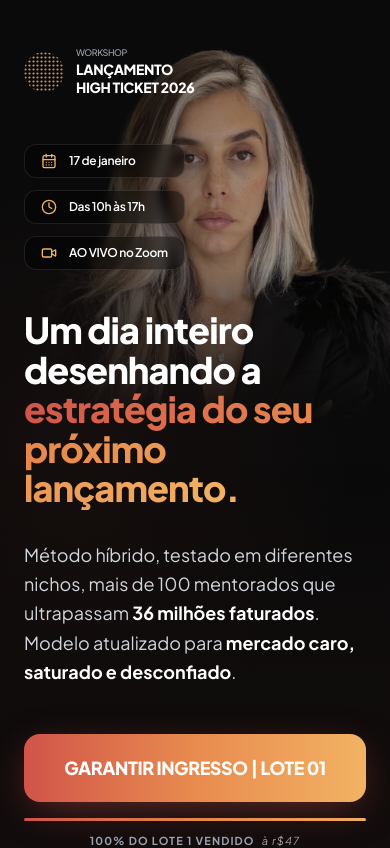
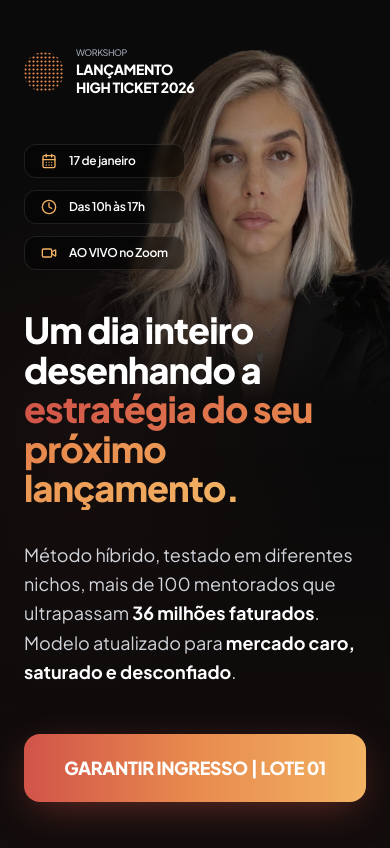
Before and after one commit to bilottefabiodev/LHT-Venda, a React (Vite) app: page / in a window 390 px wide. Shown: the top 848 px of the page. Built offline with nearby package versions, Linux system fonts and the light colour scheme.

Commit message:
Update Hero.tsx

```diff
--- a/components/Hero.tsx
+++ b/components/Hero.tsx
@@ -34,24 +34,24 @@ const Hero: React.FC = () => {
 
       {/* Camadas de Fundo e Imagem da Expert */}
       <div className="absolute inset-0 z-0">
-        {/* Camada 1: Gradiente de fundo principal (Esquerda para Direita) */}
+        {/* Camada 1: Gradiente de fundo principal */}
         <div className="absolute inset-0 bg-gradient-to-r from-[#0A0A0A] via-[#0A0A0A]/80 to-transparent z-[1]" />
 
-        {/* Camada 2: FOTO DA EXPERT com Máscara Invertida (De baixo para cima) */}
+        {/* Camada 2: FOTO DA EXPERT - Ajustada mais à direita */}
         <div className="absolute right-0 top-0 h-full w-full flex justify-end items-start pointer-events-none z-[2]">
           <div className="relative h-full w-full flex justify-end">
             <img
               src={expertImage}
               alt="Expert"
-              className="h-[85%] md:h-full w-auto object-contain object-right-top opacity-80 md:opacity-100 transition-all duration-1000 transform translate-x-[5%] md:translate-x-0"
+              className="h-[85%] md:h-full w-auto object-contain object-right-top opacity-80 md:opacity-100 transition-all duration-1000 transform translate-x-[15%] md:translate-x-0"
               style={{
-                /* Invertido: Revela a imagem no topo (black 0%) e some na base (transparent 55%)
+                /* Invertido: Revela no topo e aplica o fundo preto de baixo para cima
                    ajustado para a altura da sua linha verde */
                 maskImage: 'linear-gradient(to bottom, black 0%, black 35%, transparent 55%)',
                 WebkitMaskImage: 'linear-gradient(to bottom, black 0%, black 35%, transparent 55%)'
               }}
             />
-            {/* Sombras laterais para manter o texto legível */}
+            {/* Máscara lateral para integração fluida no mobile */}
             <div className="absolute inset-0 bg-gradient-to-l from-transparent via-[#0A0A0A]/20 to-[#0A0A0A] md:hidden" />
           </div>
         </div>
@@ -66,7 +66,7 @@ const Hero: React.FC = () => {
 
         <div className="flex flex-col lg:flex-row items-start gap-10 lg:gap-16">
 
-          {/* Badges Verticais */}
+          {/* Badges Verticais - Largura fit para não sobrepor o rosto */}
           <div className="flex flex-col items-start gap-3 w-fit relative z-20">
              <Badge icon={<CalendarDays className="w-4 h-4" />} text="17 de janeiro" />
              <Badge icon={<Clock className="w-4 h-4" />} text="Das 10h às 17h" />
@@ -91,8 +91,6 @@ const Hero: React.FC = () => {
                   GARANTIR INGRESSO | LOTE 01
                 </Button>
               </div>
-
-              <ScarcityBar label="100% do LOTE 1 vendido" percentage={100} subtext="Preço atual: R$47" />
             </div>
           </div>
         </div>
```
